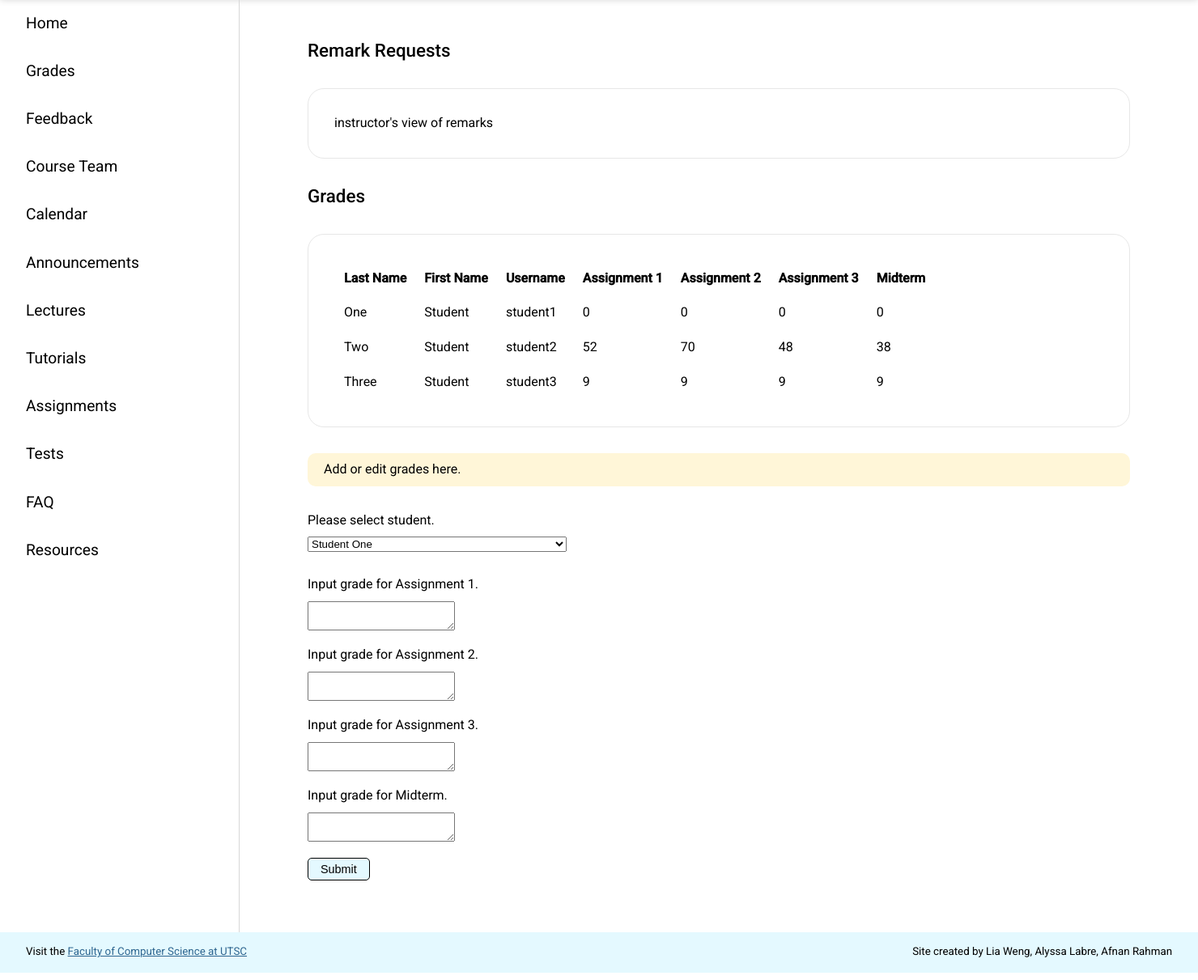
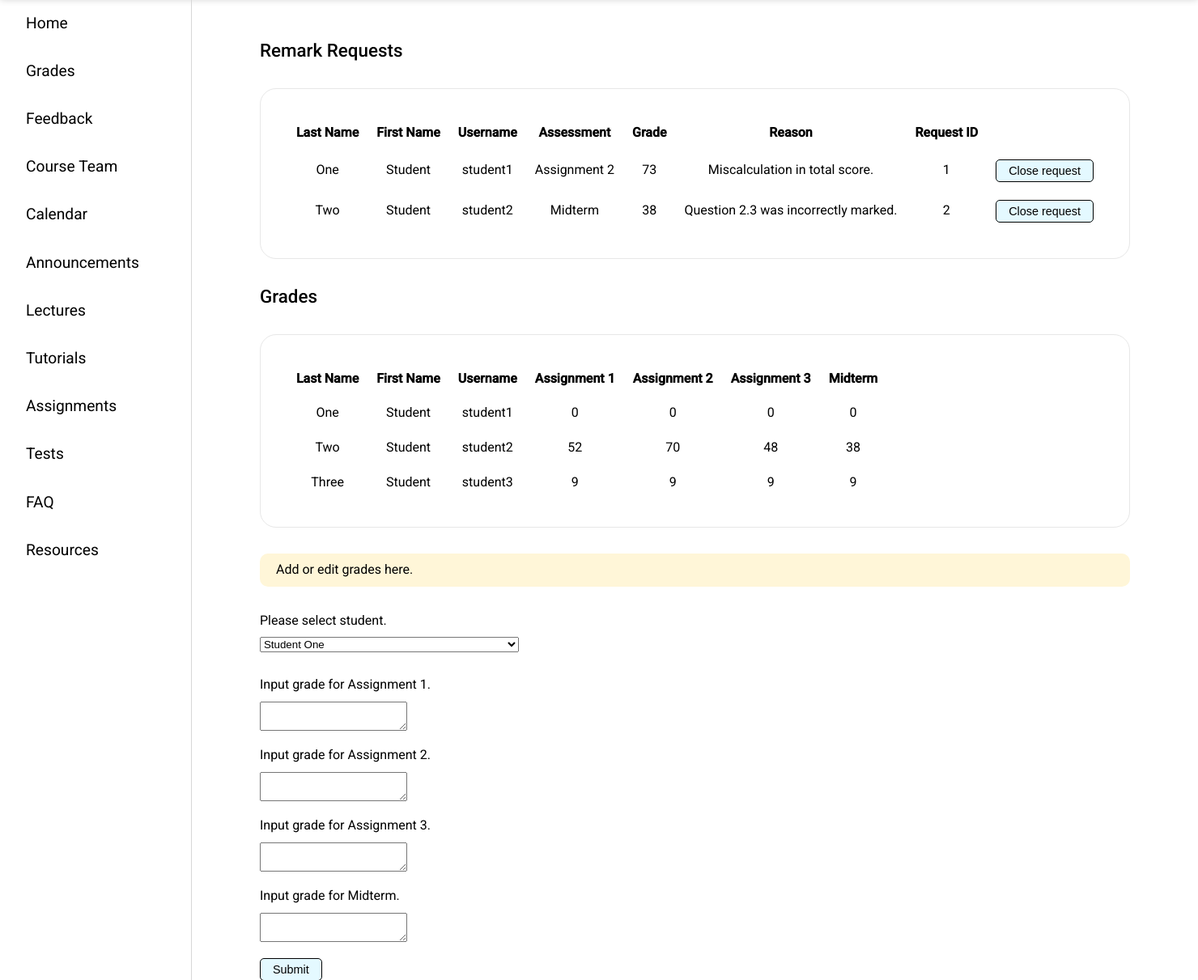
Before and after one commit to LiaWeng/CSCB20-Assignment3, a Flask app: template templates/grades_i.html in a window 1480 px wide. Shown: the part 59-1270 px from the top of the page at 81% size. Run offline with Flask 2, Linux system fonts and the light colour scheme; the template is opened without the code that fills it: values that come from a table or form of the project are taken from there, others are empty; a user stored in the database is signed in; data comes from the database, SQL or seed files in the repository.

Commit message:
instructor view of remarks, close request button

```diff
--- a/templates/grades_i.html
+++ b/templates/grades_i.html
@@ -21,13 +21,40 @@
     <h1 class="page-title">Remark Requests</h1>
 
     <div class="description">
-      instructor's view of remarks
+      <table class="table-display">
+        <tr>
+          <th>Last Name</th>
+          <th>First Name</th>
+          <th>Username</th>
+          <th>Assessment</th>
+          <th>Grade</th>
+          <th>Reason</th>
+          <th>Request ID</th>
+          <th></th>
+        </tr>
+        {% for remark in remarks %}
+        <tr>
+          <td>{{remark.student_last_name}}</td>
+          <td>{{remark.student_first_name}}</td>
+          <td>{{remark.student_username}}</td>
+          <td>{{remark.item}}</td>
+          <td>{{remark.grade}}</td>
+          <td>{{remark.reason}}</td>
+          <td>{{remark.id}}</td>
+          <td>
+            <a href="/closeremark/{{remark.id}}">
+              <button type="close">Close request</button>
+            </a>
+          </td>
+        </tr>
+        {% endfor %}
+      </table>
     </div>
 
     <h1 class="page-title">Grades</h1>
 
     <div class="description">
-      <table class="grade-display">
+      <table class="table-display">
         <tr>
           <th>Last Name</th>
           <th>First Name</th>
```
